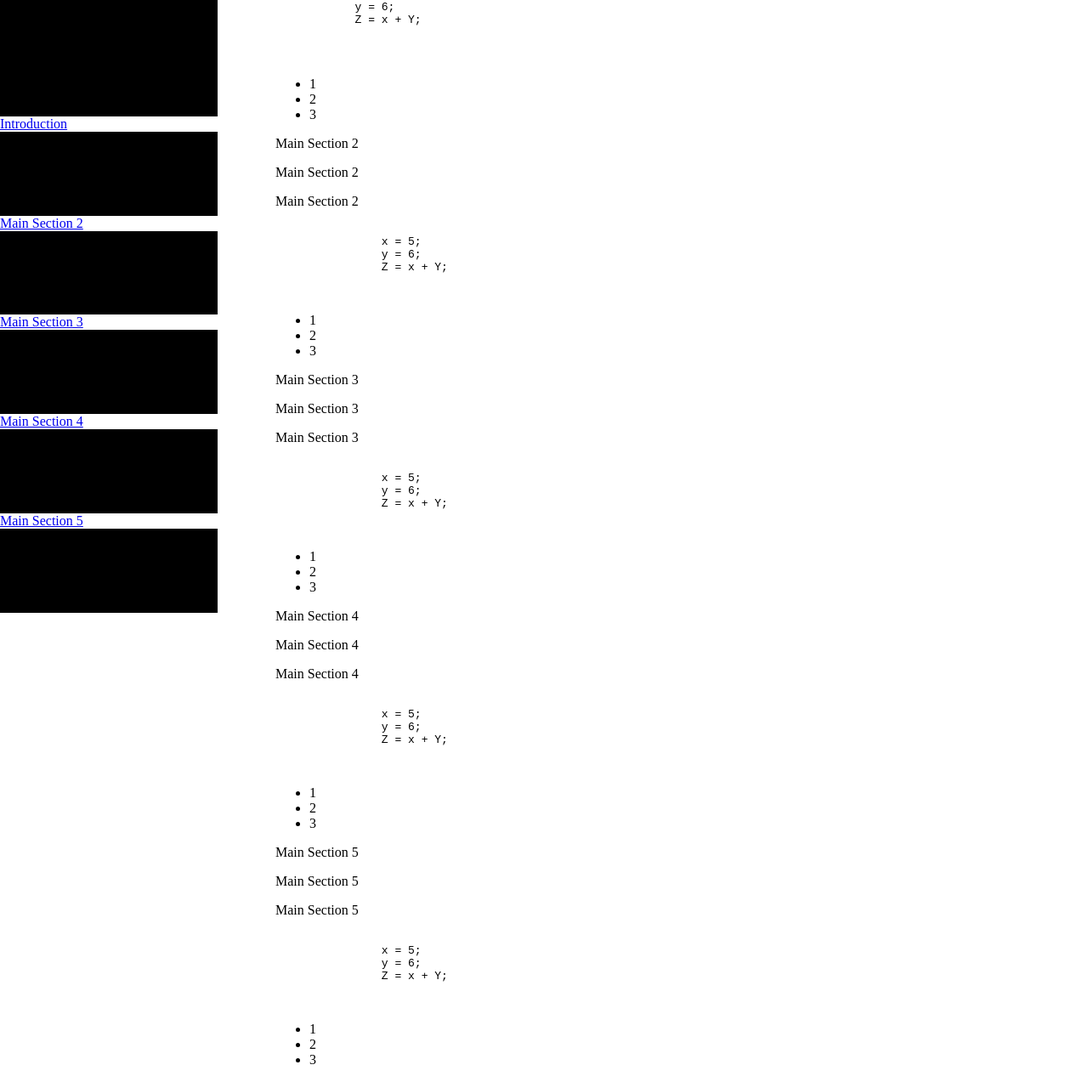
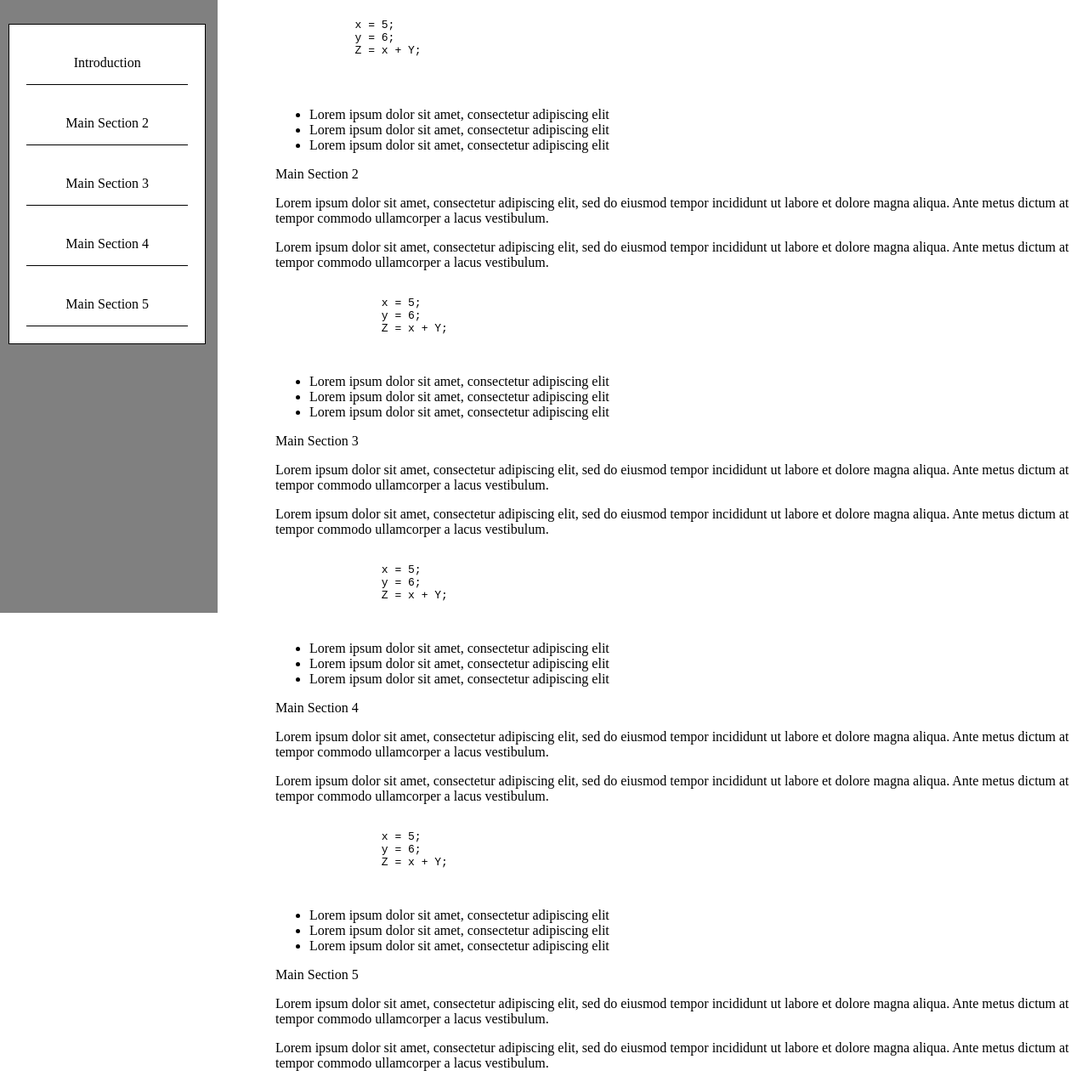
Before and after one commit to grj923/technical-documentation-page, a plain HTML site: page index.html in a window 1280 px wide. Shown: the part 139-1412 px from the top of the page at 85% size. Drawn offline with Linux system fonts and the light colour scheme.

Commit message:
navbar styling

```diff
--- a/index.html
+++ b/index.html
@@ -10,17 +10,27 @@
   <body>
     <main id="main-doc">
       <nav id="nav-bar">
-        <header>This is my technical page</header>
-        <a class="nav-link" href="#">Introduction</a>
-        <a class="nav-link" href="#">Main Section 2</a>
-        <a class="nav-link" href="#">Main Section 3</a>
-        <a class="nav-link" href="#">Main Section 4</a>
-        <a class="nav-link" href="#">Main Section 5</a>
+        <header id="navHeader"><h1>This my technical page</h1></header>
+        <ul id="ulNav">
+          <li><a class="nav-link" href="#">Introduction</a></li>
+          <li><a class="nav-link" href="#">Main Section 2</a></li>
+          <li><a class="nav-link" href="#">Main Section 3</a></li>
+          <li><a class="nav-link" href="#">Main Section 4</a></li>
+          <li><a class="nav-link" href="#">Main Section 5</a></li>
+        </ul>
       </nav>
       <section class="main-section">
         <header id="introduction">Introduction</header>
-        <p>Main Section 1</p>
-        <p>Main Section 1</p>
+        <p>
+          Lorem ipsum dolor sit amet, consectetur adipiscing elit, sed do
+          eiusmod tempor incididunt ut labore et dolore magna aliqua. Ante metus
+          dictum at tempor commodo ullamcorper a lacus vestibulum.
+        </p>
+        <p>
+          Lorem ipsum dolor sit amet, consectetur adipiscing elit, sed do
+          eiusmod tempor incididunt ut labore et dolore magna aliqua. Ante metus
+          dictum at tempor commodo ullamcorper a lacus vestibulum.
+        </p>
         <pre>
         <code>
             x = 5;
@@ -30,14 +40,22 @@
         </pre>
       </section>
       <ul>
-        <li>1</li>
-        <li>2</li>
-        <li>3</li>
+        <li>Lorem ipsum dolor sit amet, consectetur adipiscing elit</li>
+        <li>Lorem ipsum dolor sit amet, consectetur adipiscing elit</li>
+        <li>Lorem ipsum dolor sit amet, consectetur adipiscing elit</li>
       </ul>
       <section class="main-section">
         <header id="mainSection2">Main Section 2</header>
-        <p>Main Section 2</p>
-        <p>Main Section 2</p>
+        <p>
+          Lorem ipsum dolor sit amet, consectetur adipiscing elit, sed do
+          eiusmod tempor incididunt ut labore et dolore magna aliqua. Ante metus
+          dictum at tempor commodo ullamcorper a lacus vestibulum.
+        </p>
+        <p>
+          Lorem ipsum dolor sit amet, consectetur adipiscing elit, sed do
+          eiusmod tempor incididunt ut labore et dolore magna aliqua. Ante metus
+          dictum at tempor commodo ullamcorper a lacus vestibulum.
+        </p>
         <pre>
             <code>
                 x = 5;
@@ -46,15 +64,23 @@
             </code>
             </pre>
         <ul>
-          <li>1</li>
-          <li>2</li>
-          <li>3</li>
+          <li>Lorem ipsum dolor sit amet, consectetur adipiscing elit</li>
+          <li>Lorem ipsum dolor sit amet, consectetur adipiscing elit</li>
+          <li>Lorem ipsum dolor sit amet, consectetur adipiscing elit</li>
         </ul>
       </section>
       <section class="main-section">
         <header id="mainSection3">Main Section 3</header>
-        <p>Main Section 3</p>
-        <p>Main Section 3</p>
+        <p>
+          Lorem ipsum dolor sit amet, consectetur adipiscing elit, sed do
+          eiusmod tempor incididunt ut labore et dolore magna aliqua. Ante metus
+          dictum at tempor commodo ullamcorper a lacus vestibulum.
+        </p>
+        <p>
+          Lorem ipsum dolor sit amet, consectetur adipiscing elit, sed do
+          eiusmod tempor incididunt ut labore et dolore magna aliqua. Ante metus
+          dictum at tempor commodo ullamcorper a lacus vestibulum.
+        </p>
         <pre>
             <code>
                 x = 5;
@@ -63,15 +89,23 @@
             </code>
             </pre>
         <ul>
-          <li>1</li>
-          <li>2</li>
-          <li>3</li>
+          <li>Lorem ipsum dolor sit amet, consectetur adipiscing elit</li>
+          <li>Lorem ipsum dolor sit amet, consectetur adipiscing elit</li>
+          <li>Lorem ipsum dolor sit amet, consectetur adipiscing elit</li>
         </ul>
       </section>
       <section class="main-section">
         <header id="mainSection4">Main Section 4</header>
-        <p>Main Section 4</p>
-        <p>Main Section 4</p>
+        <p>
+          Lorem ipsum dolor sit amet, consectetur adipiscing elit, sed do
+          eiusmod tempor incididunt ut labore et dolore magna aliqua. Ante metus
+          dictum at tempor commodo ullamcorper a lacus vestibulum.
+        </p>
+        <p>
+          Lorem ipsum dolor sit amet, consectetur adipiscing elit, sed do
+          eiusmod tempor incididunt ut labore et dolore magna aliqua. Ante metus
+          dictum at tempor commodo ullamcorper a lacus vestibulum.
+        </p>
         <pre>
             <code>
                 x = 5;
@@ -80,15 +114,23 @@
             </code>
             </pre>
         <ul>
-          <li>1</li>
-          <li>2</li>
-          <li>3</li>
+          <li>Lorem ipsum dolor sit amet, consectetur adipiscing elit</li>
+          <li>Lorem ipsum dolor sit amet, consectetur adipiscing elit</li>
+          <li>Lorem ipsum dolor sit amet, consectetur adipiscing elit</li>
         </ul>
       </section>
       <section class="main-section">
         <header id="mainSection5">Main Section 5</header>
-        <p>Main Section 5</p>
-        <p>Main Section 5</p>
+        <p>
+          Lorem ipsum dolor sit amet, consectetur adipiscing elit, sed do
+          eiusmod tempor incididunt ut labore et dolore magna aliqua. Ante metus
+          dictum at tempor commodo ullamcorper a lacus vestibulum.
+        </p>
+        <p>
+          Lorem ipsum dolor sit amet, consectetur adipiscing elit, sed do
+          eiusmod tempor incididunt ut labore et dolore magna aliqua. Ante metus
+          dictum at tempor commodo ullamcorper a lacus vestibulum.
+        </p>
         <pre>
             <code>
                 x = 5;
@@ -97,9 +139,9 @@
             </code>
             </pre>
         <ul>
-          <li>1</li>
-          <li>2</li>
-          <li>3</li>
+          <li>Lorem ipsum dolor sit amet, consectetur adipiscing elit</li>
+          <li>Lorem ipsum dolor sit amet, consectetur adipiscing elit</li>
+          <li>Lorem ipsum dolor sit amet, consectetur adipiscing elit</li>
         </ul>
       </section>
     </main>
--- a/styles.css
+++ b/styles.css
@@ -10,7 +10,7 @@ body {
 }
 #nav-bar {
   display: flex;
-  justify-content: space-evenly;
+  justify-content: flex-start;
   align-content: space-between;
   flex-direction: column;
   height: 100%;
@@ -19,8 +19,35 @@ body {
   top: 0;
   left: 0;
   padding-top: 60px;
-  background: black;
+  background: grey;
+}
+#navHeader {
+  color: black;
+  margin-bottom: 40px;
+  text-align: center;
+}
+#ulNav {
+  margin: 0;
+  padding: 0;
+  width: 90%;
+  background: white;
+  border: 1px solid black;
+  margin-left: 10px;
 }
 .nav-link {
-  background: white;
+  text-decoration: none;
+  display: block;
+  padding: 16px 20px;
+  color: black;
+  text-align: center;
+  margin: 20px 20px 20px 20px;
+  border-bottom: 1px solid black;
 }
+a:hover {
+  background-color: darkgray;
+  color: white;
+}
+a:active {
+  background-color: black;
+  color: white;
+}
```
